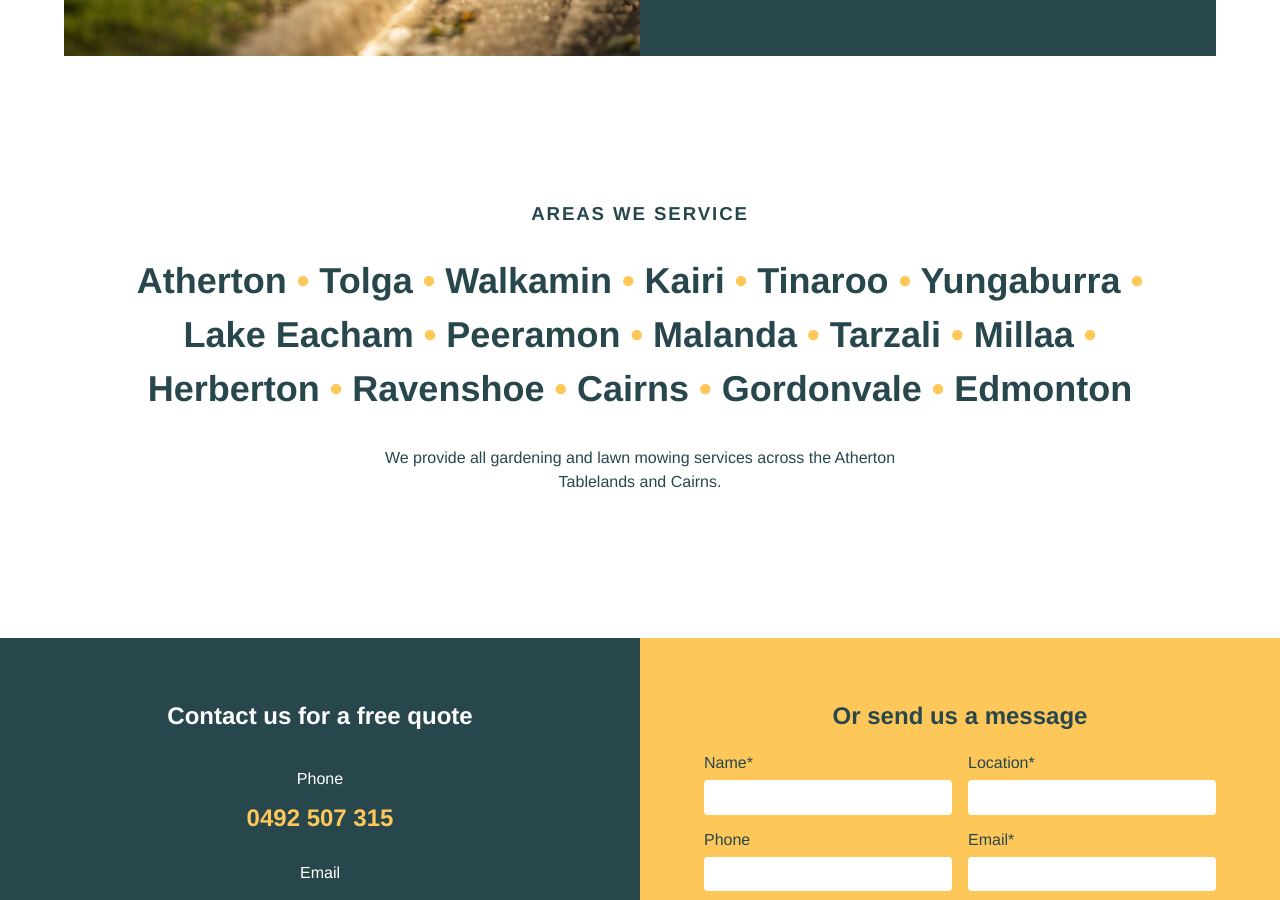
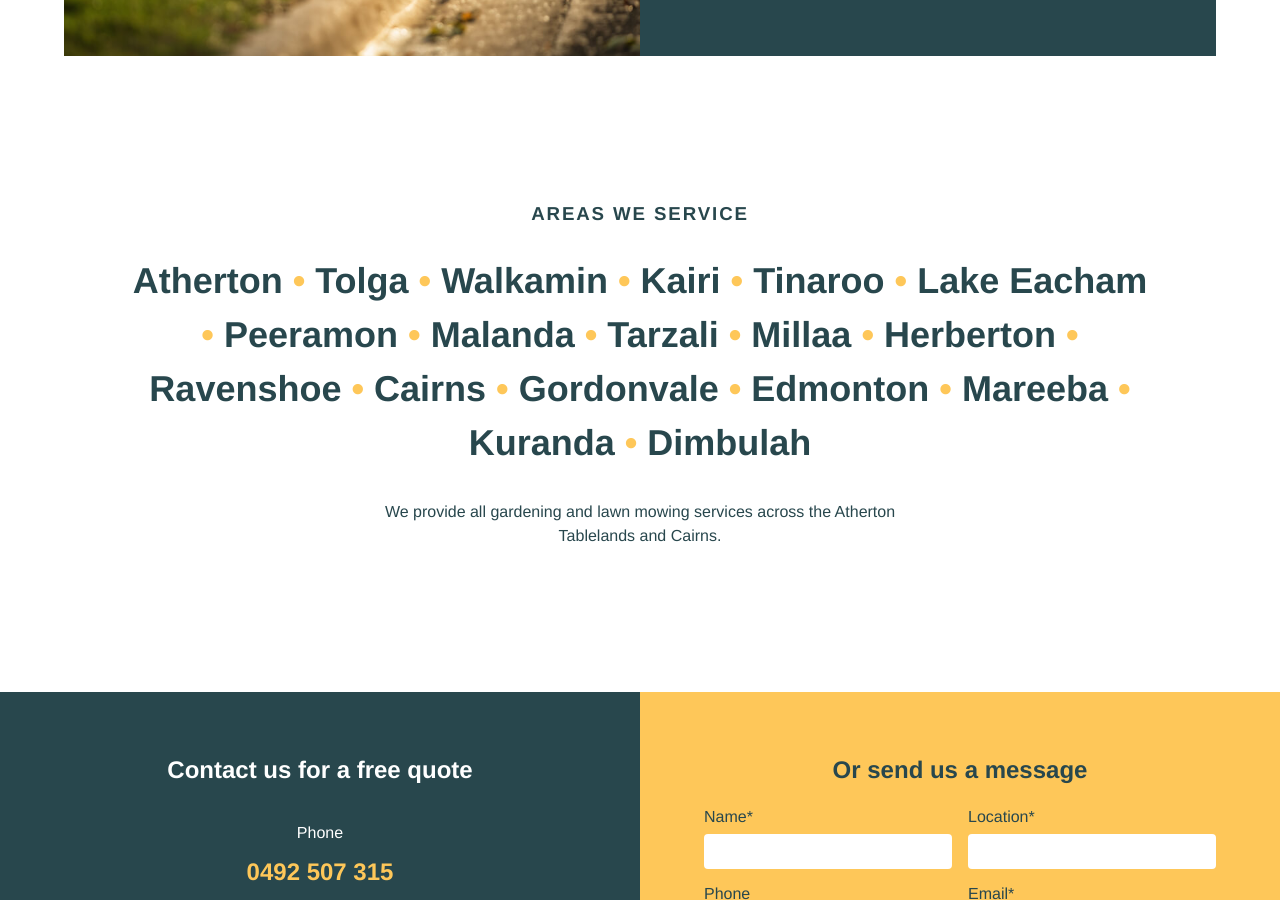
Before and after one commit to tablelandgardenandmowing/tableland-garden-and-mowing, a Jekyll site: the page built from index.html, in a window 1280 px wide and 900 px high, scrolled down 1827 px. Built offline with Jekyll 4.4.1, drawn with Linux system fonts in a browser that asks for light colours; nearby versions of some CDN libraries.

Commit message:
Update areas serviced

```diff
--- a/_includes/areas.html
+++ b/_includes/areas.html
@@ -3,7 +3,7 @@
     <h3 class="tc ttu tracked">Areas we service</h3>
 
     <h2 class="tc lh-copy f2-ns f4">
-      Atherton <span class="yellow">•</span> Tolga <span class="yellow">•</span> Walkamin <span class="yellow">•</span> Kairi <span class="yellow">•</span> Tinaroo <span class="yellow">•</span> Yungaburra <span class="yellow">•</span> Lake Eacham <span class="yellow">•</span> Peeramon <span class="yellow">•</span> Malanda <span class="yellow">•</span> Tarzali <span class="yellow">•</span> Millaa <span class="yellow">•</span> Herberton <span class="yellow">•</span> Ravenshoe <span class="yellow">•</span> Cairns <span class="yellow">•</span> Gordonvale <span class="yellow">•</span> Edmonton
+      Atherton <span class="yellow">•</span> Tolga <span class="yellow">•</span> Walkamin <span class="yellow">•</span> Kairi <span class="yellow">•</span> Tinaroo <span class="yellow">•</span> Lake Eacham <span class="yellow">•</span> Peeramon <span class="yellow">•</span> Malanda <span class="yellow">•</span> Tarzali <span class="yellow">•</span> Millaa <span class="yellow">•</span> Herberton <span class="yellow">•</span> Ravenshoe <span class="yellow">•</span> Cairns <span class="yellow">•</span> Gordonvale <span class="yellow">•</span> Edmonton <span class="yellow">•</span> Mareeba <span class="yellow">•</span> Kuranda <span class="yellow">•</span> Dimbulah
     </h2>
 
     <p class="tc lh-copy mw6 center f6 f5-ns">We provide all gardening and lawn mowing services across the Atherton Tablelands and Cairns.</p>
```
